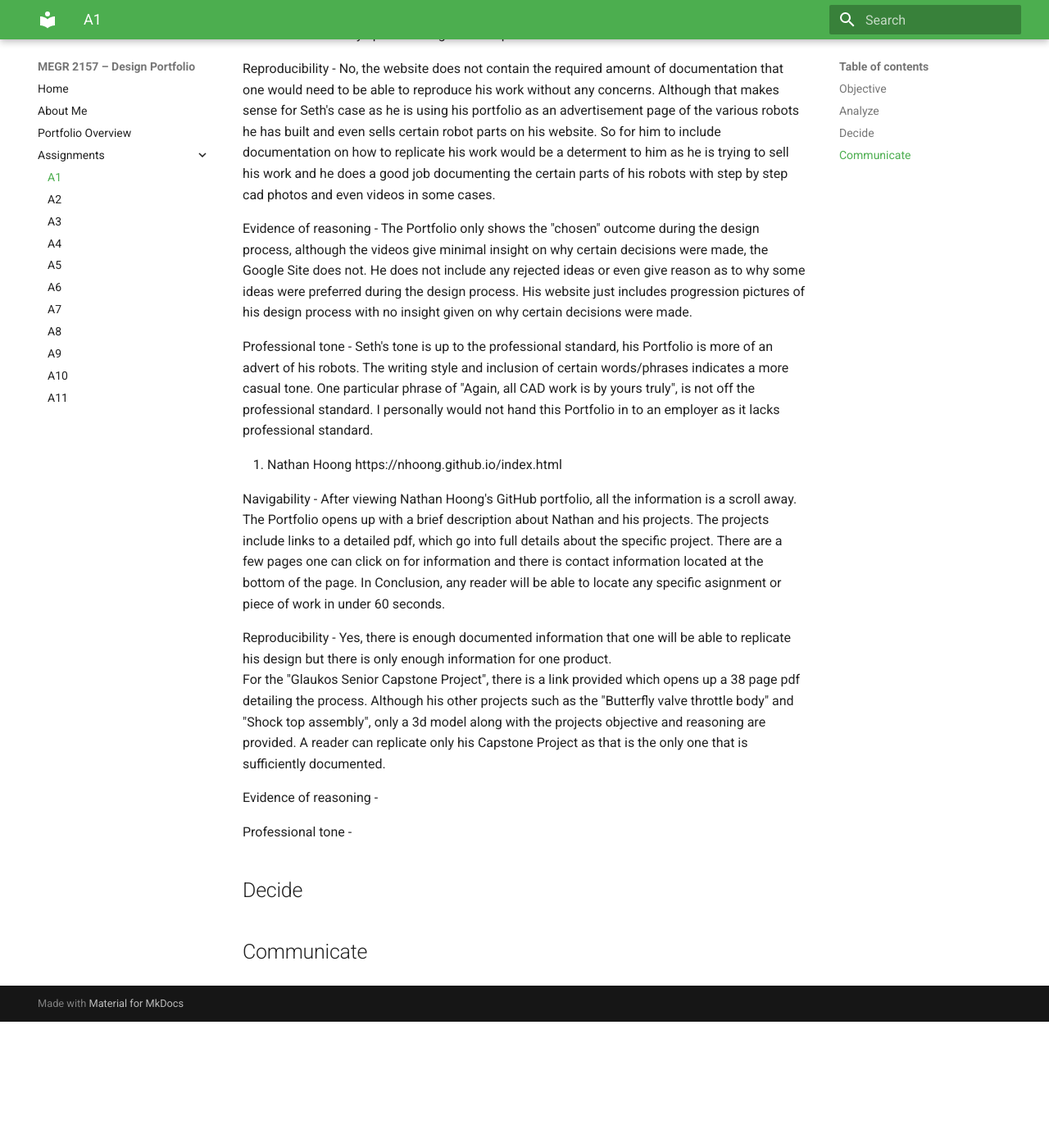
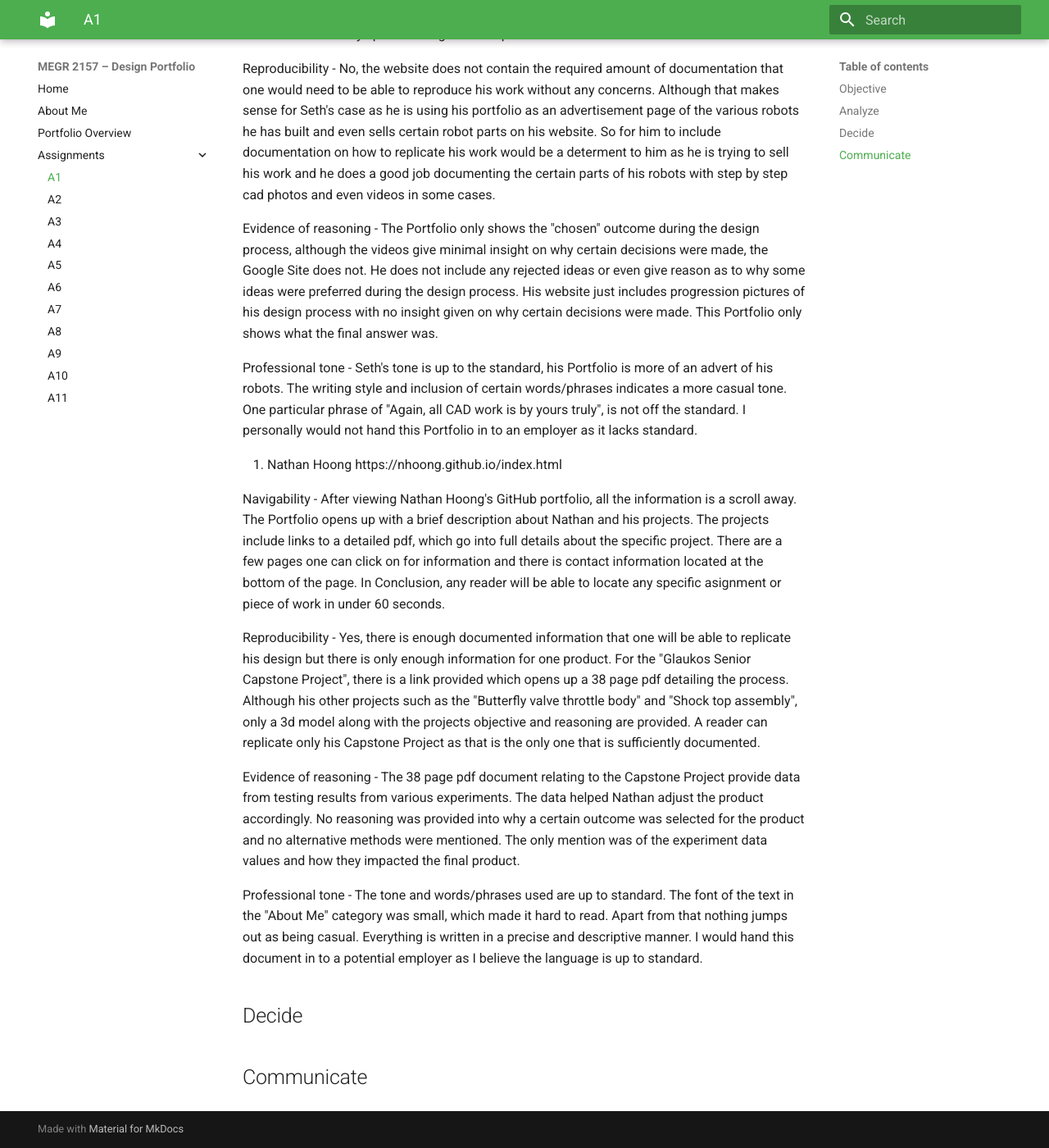
Before and after one commit to SaeedMalik7/megr2157-portfolio, an MkDocs documentation site: the page built from docs/assignments/A01/index.md, in a window 1280 px wide and 1400 px high, scrolled down 513 px. Shown: the whole window at 82% size. Built offline with MkDocs 1.6.1 and Material for MkDocs 9.7.7, drawn with Linux system fonts in a browser that asks for light colours; before the commit the page ends 1759 px from its top, so only the background shows below that.

Commit message:
Revise portfolio evaluations for clarity and tone
Updated the analysis of Seth Schaffer's and Nathan Hoong's portfolios, improving clarity and consistency in professional tone and reasoning sections.

```diff
--- a/docs/assignments/A01/index.md
+++ b/docs/assignments/A01/index.md
@@ -12,9 +12,9 @@ Navigability - After viewing Seth Schaffer's portfolio on his Google Site, one c
 
 Reproducibility - No, the website does not contain the required amount of documentation that one would need to be able to reproduce his work without any concerns. Although that makes sense for Seth's case as he is using his portfolio as an advertisement page of the various robots he has built and even sells certain robot parts on his website. So for him to include documentation on how to replicate his work would be a determent to him as he is trying to sell his work and he does a good job documenting the certain parts of his robots with step by step cad photos and even videos in some cases.
 
-Evidence of reasoning - The Portfolio only shows the "chosen" outcome during the design process, although the videos give minimal insight on why certain decisions were made, the Google Site does not. He does not include any rejected ideas or even give reason as to why some ideas were preferred during the design process. His website just includes progression pictures of his design process with no insight given on why certain decisions were made.
+Evidence of reasoning - The Portfolio only shows the "chosen" outcome during the design process, although the videos give minimal insight on why certain decisions were made, the Google Site does not. He does not include any rejected ideas or even give reason as to why some ideas were preferred during the design process. His website just includes progression pictures of his design process with no insight given on why certain decisions were made. This Portfolio only shows what the final answer was.
 
-Professional tone - Seth's tone is up to the professional standard, his Portfolio is more of an advert of his robots. The writing style and inclusion of certain words/phrases indicates a more casual tone. One particular phrase of "Again, all CAD work is by yours truly", is not off the professional standard. I personally would not hand this Portfolio in to an employer as it lacks professional standard.
+Professional tone - Seth's tone is up to the standard, his Portfolio is more of an advert of his robots. The writing style and inclusion of certain words/phrases indicates a more casual tone. One particular phrase of "Again, all CAD work is by yours truly", is not off the standard. I personally would not hand this Portfolio in to an employer as it lacks standard.
 
 2. Nathan Hoong https://nhoong.github.io/index.html
 
@@ -28,9 +28,9 @@ For the "Glaukos Senior Capstone Project", there is a link provided which opens
 "Butterfly valve throttle body" and "Shock top assembly", only a 3d model along with the projects objective and reasoning are provided. A reader can replicate
 only his Capstone Project as that is the only one that is sufficiently documented.
 
-Evidence of reasoning -
+Evidence of reasoning - The 38 page pdf document relating to the Capstone Project provide data from testing results from various experiments. The data helped Nathan adjust the product accordingly. No reasoning was provided into why a certain outcome was selected for the product and no alternative methods were mentioned. The only mention was of the experiment data values and how they impacted the final product.
 
-Professional tone -
+Professional tone - The tone and words/phrases used are up to standard. The font of the text in the "About Me" category was small, which made it hard to read. Apart from that nothing jumps out as being casual. Everything is written in a precise and descriptive manner. I would hand this document in to a potential employer as I believe the language is up to standard.
 
 ## Decide
 
```
